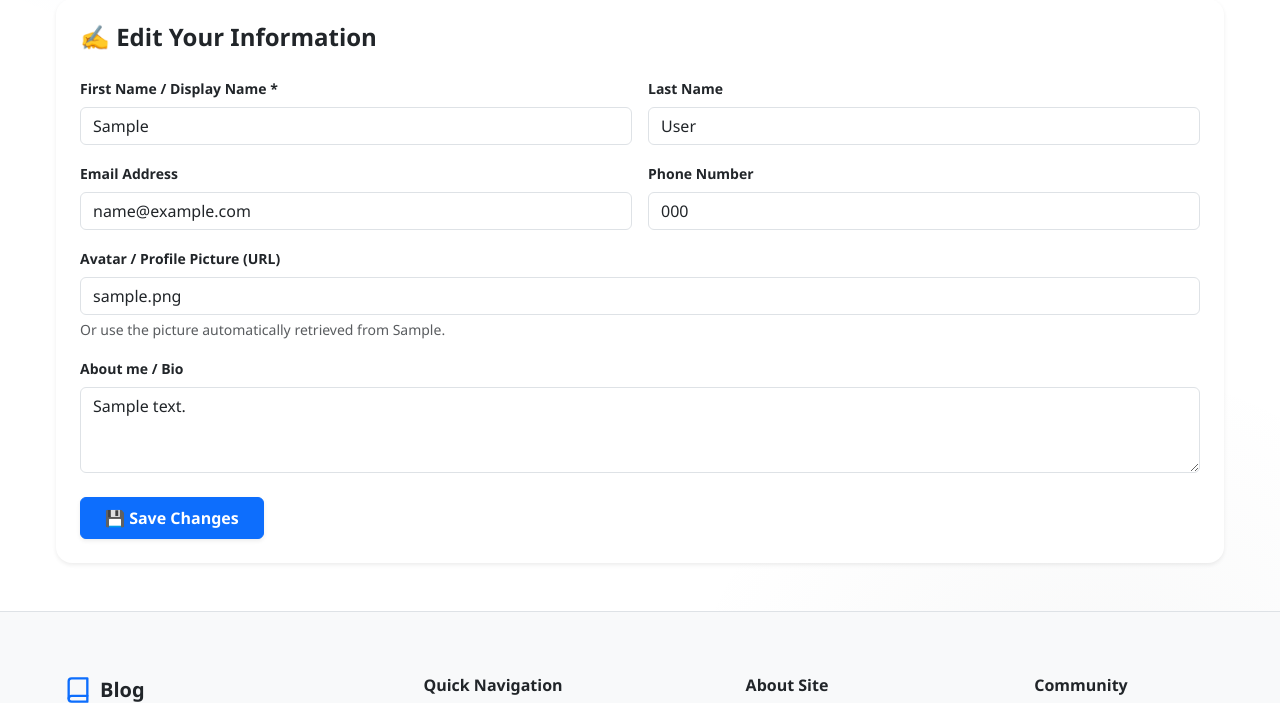
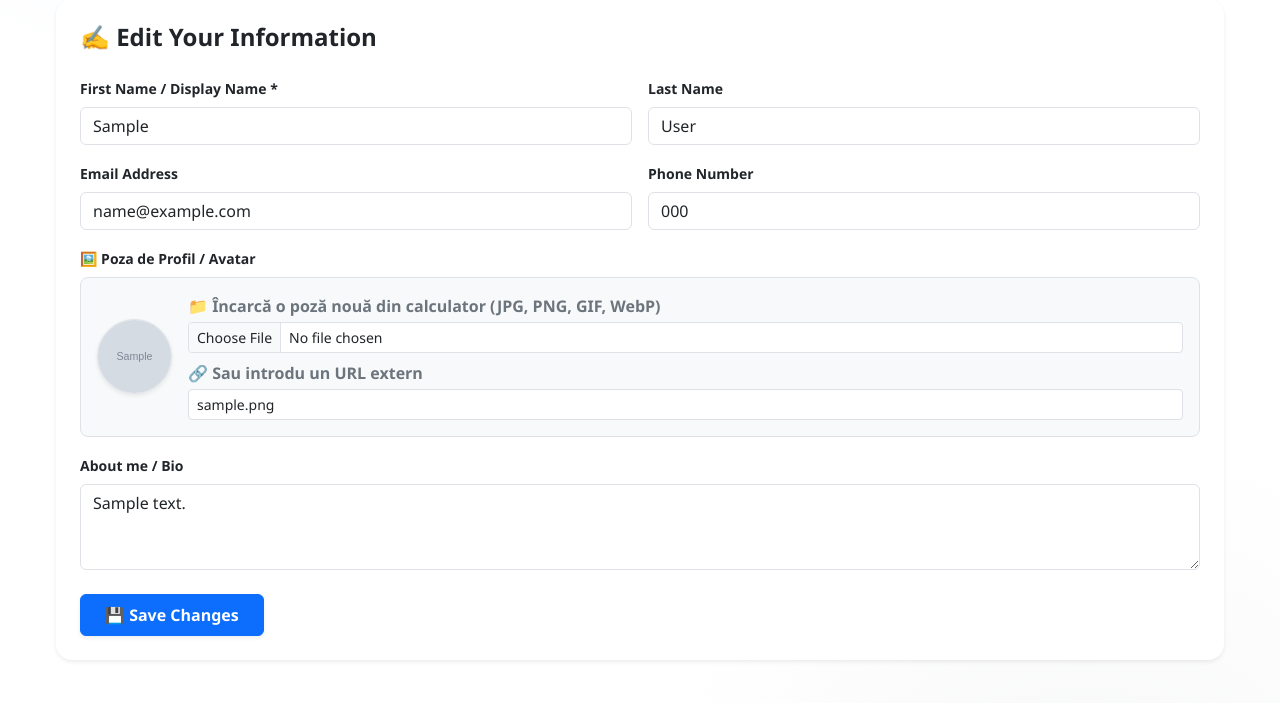
Before and after one commit to vlahx/app-blog, a FastAPI app: page /profile in a window 1280 px wide. Shown: the part 521-1224 px from the top of the page. Run offline with FastAPI, Linux system fonts and the light colour scheme; the visitor is signed in with stand-in values (Sample User, id 1); tables that the repository leaves empty hold one stand-in row (values such as "Sample post"); grey boxes marked "Sample" are stand-in pictures; parts of the project's set-up code (start-up, migrations or seed data) failed here and were passed over; some libraries are stand-ins or nearby versions.

Commit message:
feat(profile): Add avatar image file upload capability with live preview

```diff
--- a/app/routers/auth.py
+++ b/app/routers/auth.py
@@ -7,7 +7,7 @@ import urllib.request
 import urllib.parse
 from typing import Any
 
-from fastapi import APIRouter, Depends, Request, Form, HTTPException
+from fastapi import APIRouter, Depends, Request, Form, File, UploadFile, HTTPException
 from fastapi.responses import HTMLResponse, RedirectResponse, JSONResponse
 from fastapi.templating import Jinja2Templates
 from sqlalchemy import func, select
@@ -324,6 +324,7 @@ def build_auth_router(templates: Jinja2Templates) -> APIRouter:
         phone: str = Form(None),
         image_url: str = Form(None),
         bio: str = Form(None),
+        avatar_file: UploadFile | None = File(None),
         db: Session = Depends(get_db),
     ):
         user = getattr(request.state, "current_user", None) or get_current_user_from_request(request)
@@ -339,8 +340,26 @@ def build_auth_router(templates: Jinja2Templates) -> APIRouter:
         db_user.last_name = last_name.strip() if last_name else None
         db_user.email = email.strip() if email else None
         db_user.phone = phone.strip() if phone else None
-        db_user.image_url = image_url.strip() if image_url else None
         db_user.bio = bio.strip() if bio else None
+
+        # Process uploaded avatar file if provided
+        if avatar_file and avatar_file.filename and getattr(avatar_file, "size", 1):
+            data = await avatar_file.read()
+            if data and len(data) > 0:
+                ext = pathlib.Path(avatar_file.filename).suffix.lower()
+                if ext not in (".jpg", ".jpeg", ".png", ".gif", ".webp"):
+                    ext = ".jpg"
+
+                dest_dir = APP_DIR / "static" / "images" / "user_uploads"
+                dest_dir.mkdir(parents=True, exist_ok=True)
+
+                filename = f"avatar_{db_user.id}_{uuid4().hex[:10]}{ext}"
+                dest_path = dest_dir / filename
+                dest_path.write_bytes(data)
+
+                db_user.image_url = f"/static/images/user_uploads/{filename}"
+        elif image_url and image_url.strip():
+            db_user.image_url = image_url.strip()
 
         db.commit()
         return RedirectResponse(url="/profile?updated=1", status_code=303)
--- a/app/templates/user/profile.html
+++ b/app/templates/user/profile.html
@@ -135,7 +135,7 @@
           </div>
           {% endif %}
 
-          <form action="/profile/update" method="POST">
+          <form action="/profile/update" method="POST" enctype="multipart/form-data">
             <div class="row g-3">
               <div class="col-md-6">
                 <label class="form-label small fw-semibold">{{ t('profile.firstName') }}</label>
@@ -158,9 +158,30 @@
               </div>
 
               <div class="col-12">
-                <label class="form-label small fw-semibold">{{ t('profile.avatarUrl') }}</label>
-                <input type="url" name="image_url" class="form-control" value="{{ user.image_url or '' }}" placeholder="https://site.com/avatar.jpg">
-                <div class="form-text small">{{ t('profile.avatarHelp') }} {{ user.provider|title }}.</div>
+                <label class="form-label small fw-semibold">🖼️ Poza de Profil / Avatar</label>
+                <div class="p-3 border rounded-3 bg-body-tertiary">
+                  <div class="d-flex flex-column flex-sm-row align-items-center gap-3">
+                    <div class="position-relative">
+                      {% if user.image_url %}
+                      <img src="{{ user.image_url }}" id="avatarEditPreview" alt="Avatar" class="rounded-circle object-fit-cover shadow-sm border" width="75" height="75">
+                      {% else %}
+                      <div id="avatarEditPreviewFallback" class="rounded-circle bg-primary bg-opacity-20 text-primary d-flex align-items-center justify-content-center fs-2 fw-bold shadow-sm" style="width: 75px; height: 75px;">
+                        {{ (user.first_name or user.username or 'U')[0]|upper }}
+                      </div>
+                      {% endif %}
+                    </div>
+                    <div class="flex-grow-1 w-100">
+                      <div class="mb-2">
+                        <label class="form-label micro text-secondary mb-1 fw-semibold">📁 Încarcă o poză nouă din calculator (JPG, PNG, GIF, WebP)</label>
+                        <input type="file" name="avatar_file" accept="image/png,image/jpeg,image/gif,image/webp" class="form-control form-control-sm" id="avatarFileInput">
+                      </div>
+                      <div>
+                        <label class="form-label micro text-secondary mb-1 fw-semibold">🔗 Sau introdu un URL extern</label>
+                        <input type="url" name="image_url" class="form-control form-control-sm" value="{{ user.image_url or '' }}" placeholder="https://site.com/avatar.jpg">
+                      </div>
+                    </div>
+                  </div>
+                </div>
               </div>
 
               <div class="col-12">
@@ -175,6 +196,31 @@
               </div>
             </div>
           </form>
+
+          <script>
+            document.getElementById('avatarFileInput')?.addEventListener('change', function(e) {
+              const file = e.target.files[0];
+              if (file) {
+                const reader = new FileReader();
+                reader.onload = function(evt) {
+                  const img = document.getElementById('avatarEditPreview');
+                  const fallback = document.getElementById('avatarEditPreviewFallback');
+                  if (img) {
+                    img.src = evt.target.result;
+                  } else if (fallback) {
+                    const newImg = document.createElement('img');
+                    newImg.id = 'avatarEditPreview';
+                    newImg.src = evt.target.result;
+                    newImg.className = 'rounded-circle object-fit-cover shadow-sm border';
+                    newImg.width = 75;
+                    newImg.height = 75;
+                    fallback.parentNode.replaceChild(newImg, fallback);
+                  }
+                };
+                reader.readAsDataURL(file);
+              }
+            });
+          </script>
         </div>
       </div>
     </div>
```
